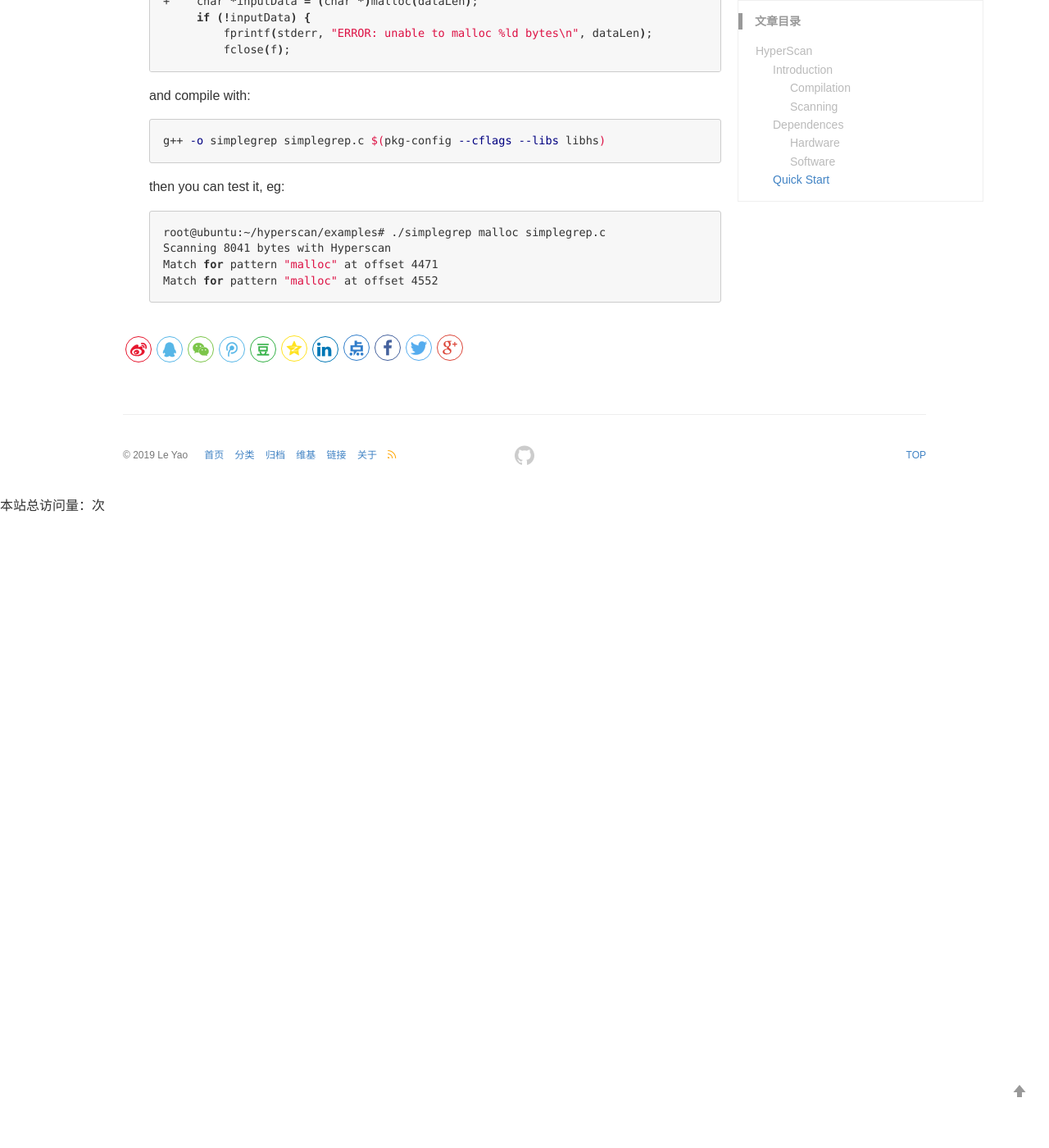
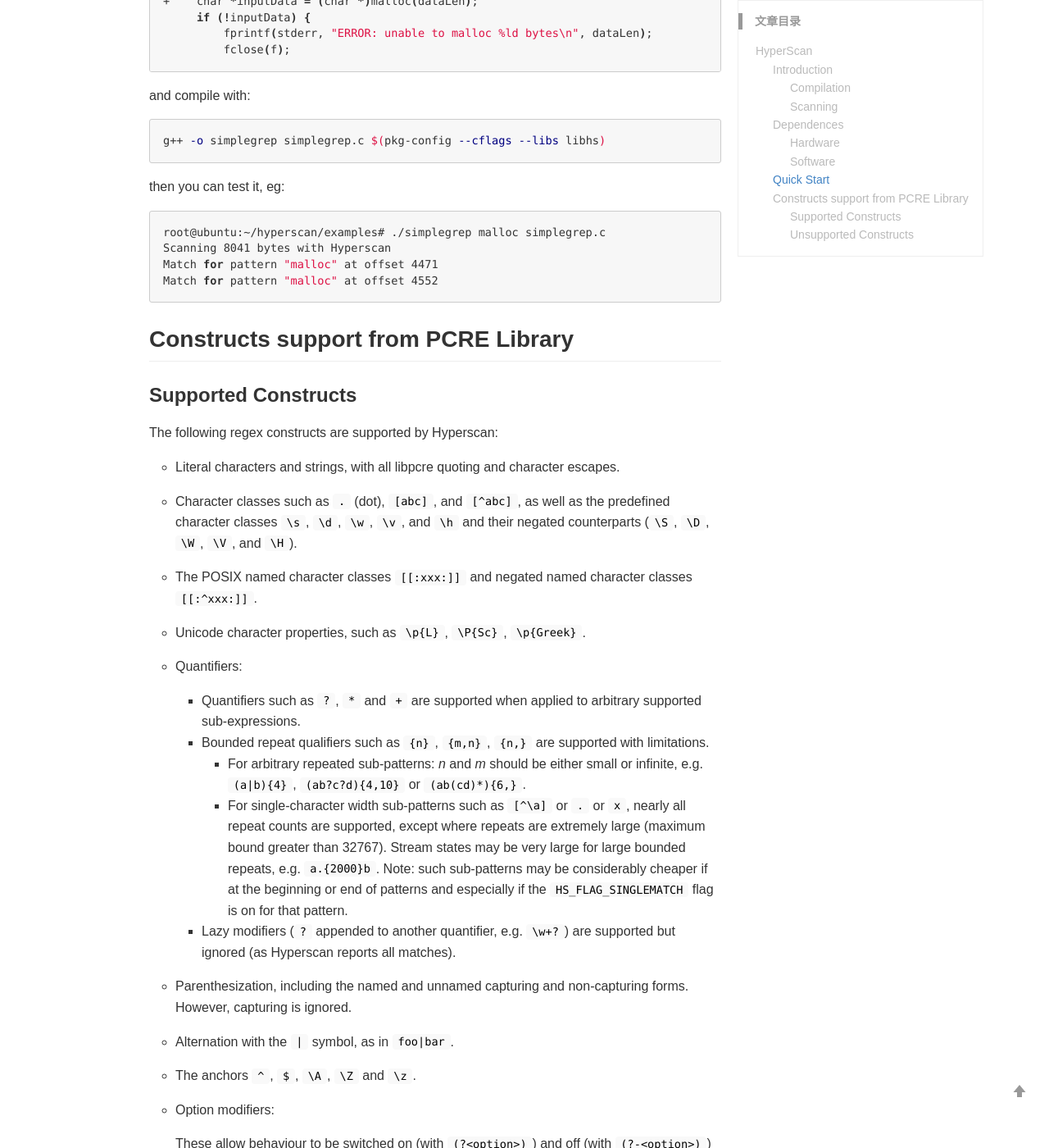
Before and after one commit to leyao-daily/leyao-daily.github.io, a Jekyll site: the page built from _posts/2021-01-20-hyperscan-introduction.md, in a window 1280 px wide and 1400 px high, scrolled down 3280 px. Shown: the whole window at 82% size. Built offline with Jekyll 4.4.1, drawn with Linux system fonts in a browser that asks for light colours; comment, search, counter and statistics services are not loaded; before the commit the page ends 3910 px from its top, so only the background shows below that; some of the changed text lies outside the part shown.

Commit message:
Insert the constructs from PCRE Lib
List the supported and unsupported constructs from PCRE library by
HyperScan

Signed-off-by: Yao Le <le.yao@intel.com>

````diff
--- a/_posts/2021-01-20-hyperscan-introduction.md
+++ b/_posts/2021-01-20-hyperscan-introduction.md
@@ -148,3 +148,63 @@
   Match for pattern "malloc" at offset 4471
   Match for pattern "malloc" at offset 4552
   ```
+
+  ## Constructs support from PCRE Library
+
+  ### Supported Constructs
+
+  The following regex constructs are supported by Hyperscan:
+
+  - Literal characters and strings, with all libpcre quoting and character escapes.
+
+  - Character classes such as `.` (dot), `[abc]`, and `[^abc]`, as well as the predefined character classes `\s`, `\d`, `\w`, `\v`, and `\h` and their negated counterparts (`\S`, `\D`, `\W`, `\V`, and `\H`).
+
+  - The POSIX named character classes `[[:xxx:]]` and negated named character classes `[[:^xxx:]]`.
+
+  - Unicode character properties, such as `\p{L}`, `\P{Sc}`, `\p{Greek}`.
+
+  - Quantifiers:
+
+    - Quantifiers such as `?`, `*` and `+` are supported when applied to arbitrary supported sub-expressions.
+    - Bounded repeat qualifiers such as `{n}`, `{m,n}`, `{n,}` are supported with limitations.
+      - For arbitrary repeated sub-patterns: *n* and *m* should be either small or infinite, e.g. `(a|b){4}`, `(ab?c?d){4,10}` or `(ab(cd)*){6,}`.
+      - For single-character width sub-patterns such as `[^\a]` or `.` or `x`, nearly all repeat counts are supported, except where repeats are extremely large (maximum bound greater than 32767). Stream states may be very large for large bounded repeats, e.g. `a.{2000}b`. Note: such sub-patterns may be considerably cheaper if at the beginning or end of patterns and especially if the [`HS_FLAG_SINGLEMATCH`](http://intel.github.io/hyperscan/dev-reference/api_constants.html#c.HS_FLAG_SINGLEMATCH) flag is on for that pattern.
+    - Lazy modifiers (`?` appended to another quantifier, e.g. `\w+?`) are supported but ignored (as Hyperscan reports all matches).
+
+  - Parenthesization, including the named and unnamed capturing and non-capturing forms. However, capturing is ignored.
+
+  - Alternation with the `|` symbol, as in `foo|bar`.
+
+  - The anchors `^`, `$`, `\A`, `\Z` and `\z`.
+
+  - Option modifiers:
+
+    These allow behaviour to be switched on (with `(?<option>)`) and off (with `(?-<option>)`) for a sub-pattern. The supported options are:
+
+    > - `i`: Case-insensitive matching, as per [`HS_FLAG_CASELESS`](http://intel.github.io/hyperscan/dev-reference/api_constants.html#c.HS_FLAG_CASELESS).
+    > - `m`: Multi-line matching, as per [`HS_FLAG_MULTILINE`](http://intel.github.io/hyperscan/dev-reference/api_constants.html#c.HS_FLAG_MULTILINE).
+    > - `s`: Interpret `.` as “any character”, as per [`HS_FLAG_DOTALL`](http://intel.github.io/hyperscan/dev-reference/api_constants.html#c.HS_FLAG_DOTALL).
+    > - `x`: Extended syntax, which will ignore most whitespace in the pattern for compatibility with libpcre’s `PCRE_EXTENDED` option.
+
+    For example, the expression `foo(?i)bar(?-i)baz` will switch on case-insensitive matching *only* for the `bar` portion of the match.
+
+  - The `\b` and `\B` zero-width assertions (word boundary and ‘not word boundary’, respectively).
+
+  - Comments in `(?# comment)` syntax.
+
+  - The `(*UTF8)` and `(*UCP)` control verbs at the beginning of a pattern, used to enable UTF-8 and UCP mode.
+
+  ### Unsupported Constructs
+
+  The following regex constructs are not supported by Hyperscan:
+
+  - Backreferences and capturing sub-expressions.
+  - Arbitrary zero-width assertions.
+  - Subroutine references and recursive patterns.
+  - Conditional patterns.
+  - Backtracking control verbs.
+  - The `\C` “single-byte” directive (which breaks UTF-8 sequences).
+  - The `\R` newline match.
+  - The `\K` start of match reset directive.
+  - Callouts and embedded code.
+  - Atomic grouping and possessive quantifiers.
````
